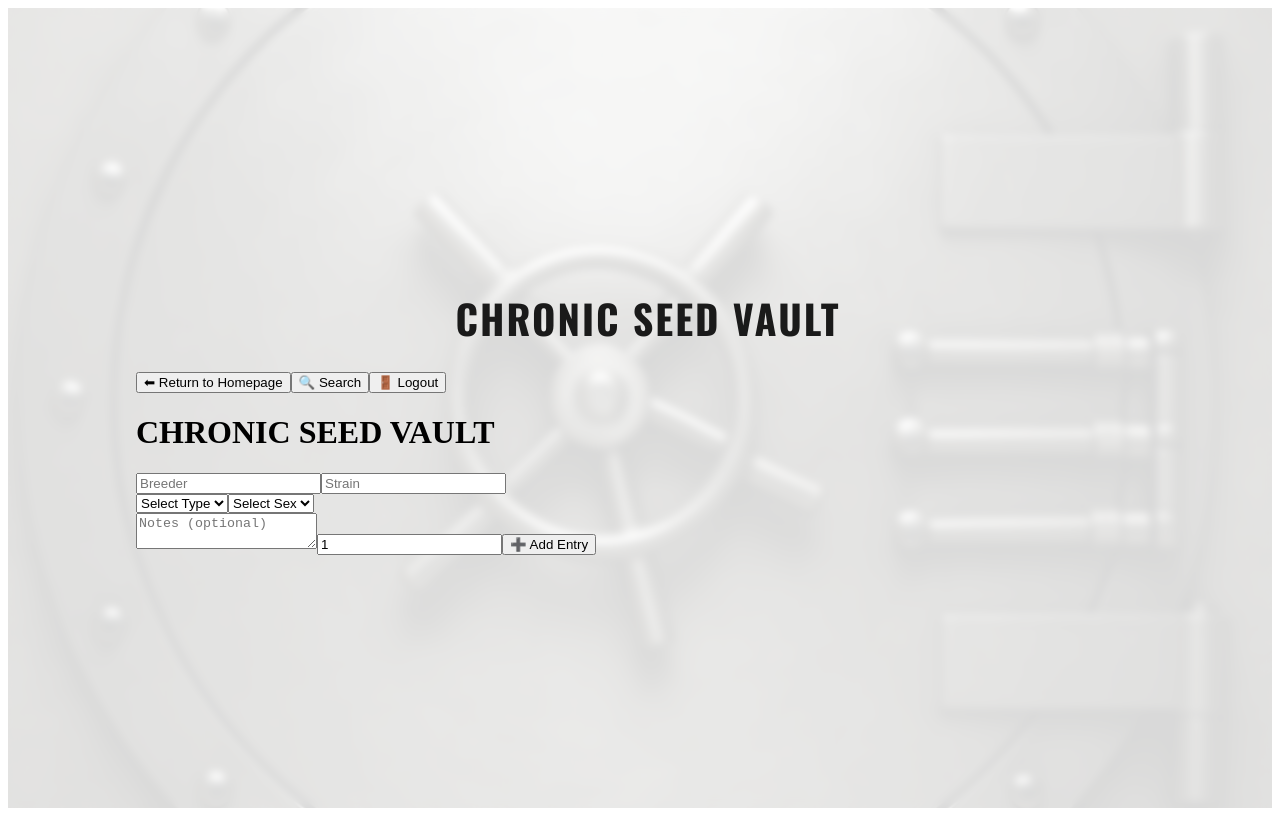
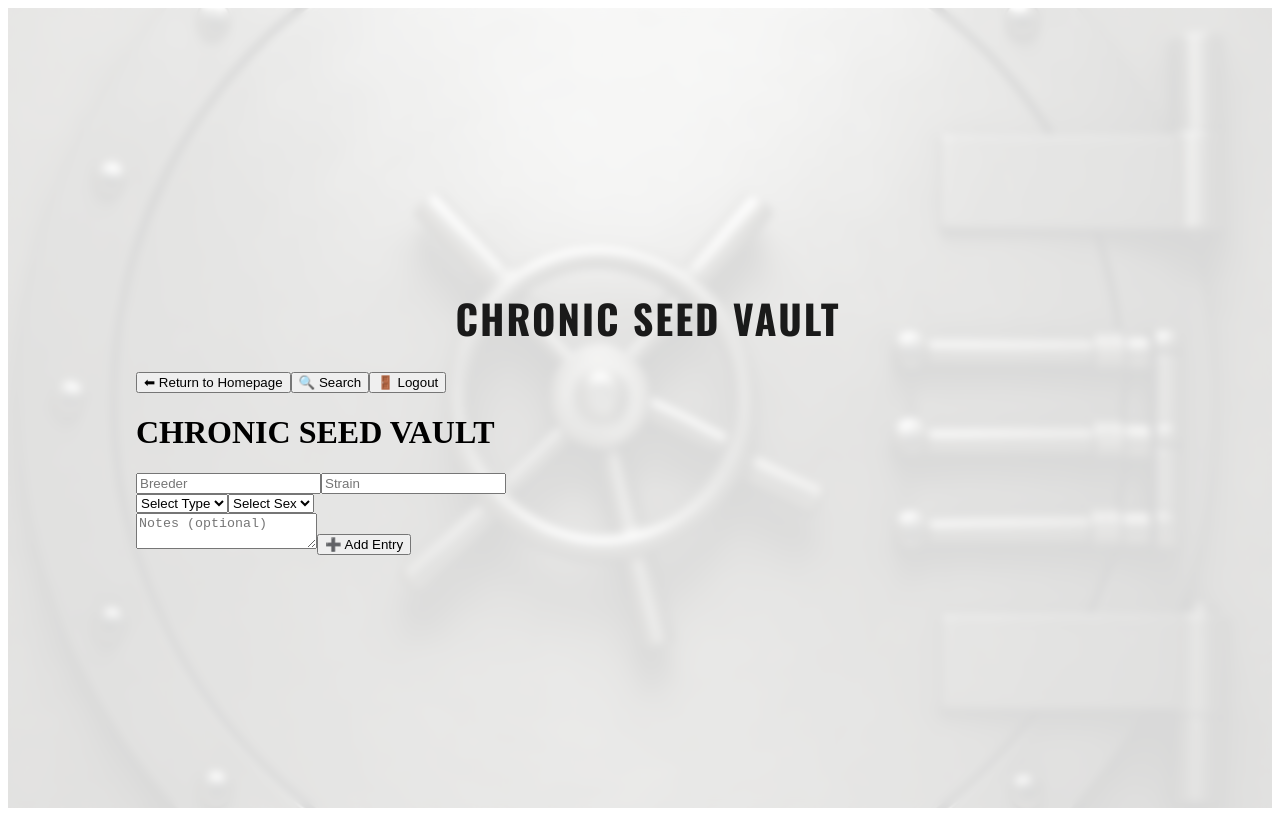
Before and after one commit to Chronic-W-F/Public-Seed-Vault-by-Chronic-Worm-Farmer, a Next.js app: page /entry in a window 1280 px wide. Built offline with nearby package versions, Linux system fonts and the light colour scheme; no server answers; sample sign-in values are in the browser's storage.

Commit message:
Update SeedEntryForm.js

```diff
--- a/components/SeedEntryForm.js
+++ b/components/SeedEntryForm.js
@@ -16,7 +16,6 @@ export default function SeedEntryForm({ user }) {
     type: '',
     sex: '',
     notes: '',
-    packs: '1',
   });
   const [success, setSuccess] = useState(false);
 
@@ -38,30 +37,31 @@ export default function SeedEntryForm({ user }) {
   const handleSubmit = async (e) => {
     e.preventDefault();
 
-    const trimmedForm = {
-      ...form,
+    // Safety trim + assign UID
+    const payload = {
       breeder: form.breeder.trim(),
       strain: form.strain.trim(),
+      type: form.type,
+      sex: form.sex,
       notes: form.notes.trim(),
       uid: user.uid,
     };
 
     try {
-      await addDoc(collection(db, 'publicSeeds'), trimmedForm);
+      await addDoc(collection(db, 'publicSeeds'), payload);
 
-      // Clear form + show success
+      // Reset form + fire message
       setForm({
         breeder: '',
         strain: '',
         type: '',
         sex: '',
         notes: '',
-        packs: '1',
       });
       setSuccess(true);
       setTimeout(() => setSuccess(false), 3000);
     } catch (err) {
-      alert('Error adding seed: ' + err.message);
+      alert('❌ Failed to add seed: ' + err.message);
     }
   };
 
@@ -116,15 +116,7 @@ export default function SeedEntryForm({ user }) {
         placeholder="Notes (optional)"
         className="w-full p-2 rounded border border-gray-300"
       />
-      <input
-        type="number"
-        name="packs"
-        value={form.packs}
-        onChange={handleChange}
-        className="w-full p-2 rounded border border-gray-300"
-        min="1"
-        required
-      />
+
       <button
         type="submit"
         className="w-full bg-black text-white py-2 rounded hover:bg-gray-800"
```
